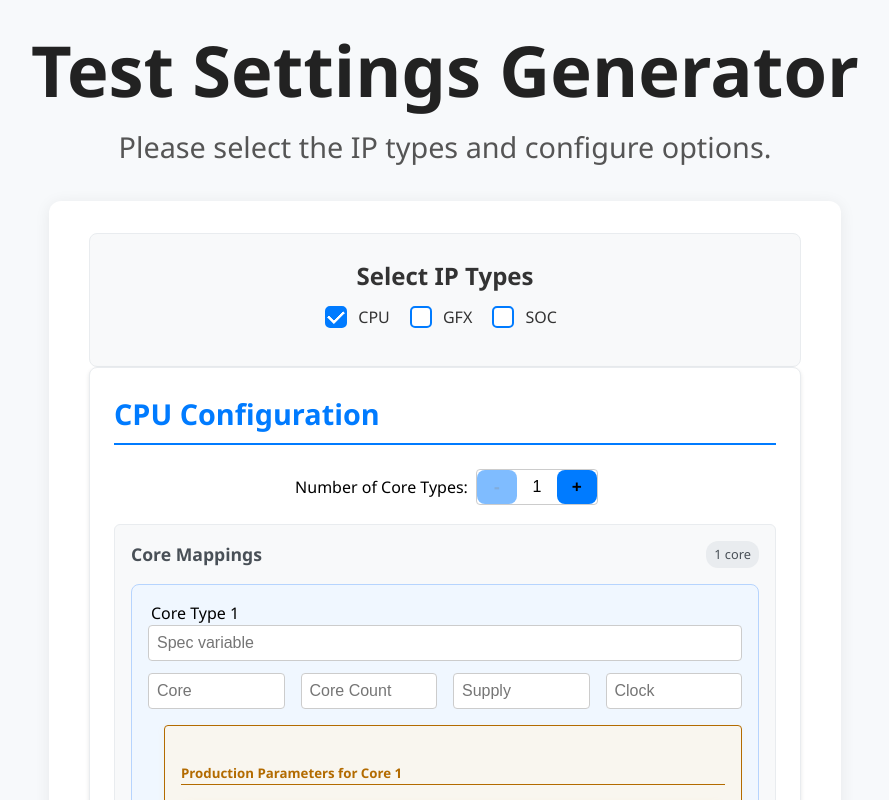
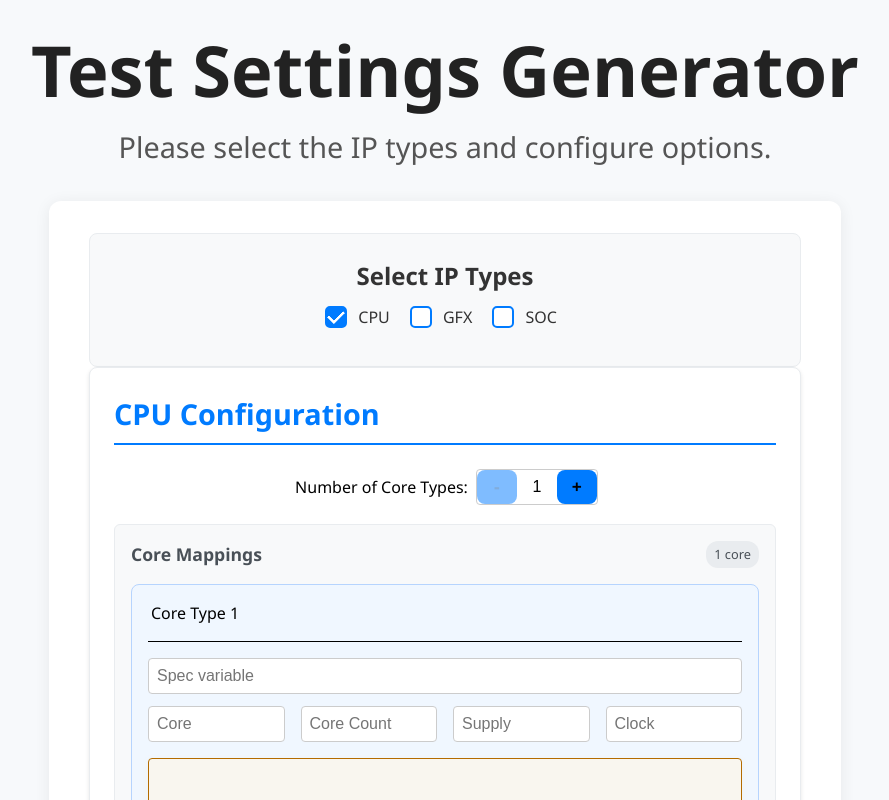
Before and after one commit to Markneoneo/TPGF-WEBAPP, a React (Vite) app in the folder frontend/: page / in a window 1280 px wide. Both pictures are taken after a click on the label "CPU". Shown: the top 800 px of the page, without its empty margins (195-1084 px from the left). Built offline with nearby package versions, Linux system fonts and the light colour scheme.

Commit message:
UI/UX improvements

```diff
--- a/frontend/src/components/CoreMappings.css
+++ b/frontend/src/components/CoreMappings.css
@@ -18,3 +18,10 @@
   margin: 0.4rem 0;
   align-items: center;
 }
+
+.form-divider {
+  border: none;
+  border-top: 1px solid #000000;
+  margin: 1rem 0; /* spacing above/below */
+  width: 100%;
+}
--- a/frontend/src/components/CoreMappings.jsx
+++ b/frontend/src/components/CoreMappings.jsx
@@ -23,6 +23,8 @@ const CoreMappings = ({
 
         <div className="form-group" style={{ marginBottom: '0.75rem' }}>
           <label htmlFor={`spec_variable_${idx}`}>Core Type {idx + 1}</label>
+          <hr className="form-divider" />
+
           <input
             type="text"
             id={`spec_variable_${idx}`}
@@ -67,7 +69,7 @@ const CoreMappings = ({
         </div>
 
         {/* Production Parameters for this core type */}
-        <div className="production-section" style={{ marginTop: '1rem', marginBottom: '1rem', marginLeft: '1rem', border: '1px solid #b36b00', borderRadius: '4px', padding: '1rem' }}>
+        <div className="production-section" style={{ marginTop: '1rem', marginBottom: '1rem', border: '1px solid #b36b00', borderRadius: '4px', padding: '1rem' }}>
           <h5 style={{ borderBottom: '1px solid #b36b00', color: '#b36b00', marginBottom: '1rem' }}>
             Production Parameters for Core {idx + 1}
           </h5>
@@ -97,7 +99,7 @@ const CoreMappings = ({
 
         {/* Charz Parameters for this core type */}
         {showCharzForCore[idx] && (
-          <div style={{ marginLeft: '1rem', border: '1px solid #6f42c1', borderRadius: '4px', padding: '1rem', marginBottom: '1rem' }}>
+          <div style={{ borderRadius: '4px', padding: '1rem', marginBottom: '1rem' }}>
             <h5 style={{ borderBottom: '1px solid #6f42c1', color: '#6f42c1', marginBottom: '1rem' }}>
               Charz Parameters for Core {idx + 1}
             </h5>
@@ -110,6 +112,7 @@ const CoreMappings = ({
             />
           </div>
         )}
+
       </div>
     ))}
   </div>
--- a/frontend/src/components/ProductionMappings.css
+++ b/frontend/src/components/ProductionMappings.css
@@ -1,8 +1,5 @@
 .production-section {
   background: #f9f6ef;
-  border: 1.5px solid #ffe5b4;
-  border-radius: 10px;
-  padding: 1rem 1.2rem;
   margin-bottom: 1rem;
   box-shadow: 0 2px 8px rgba(255, 179, 0, 0.06);
 }
```
